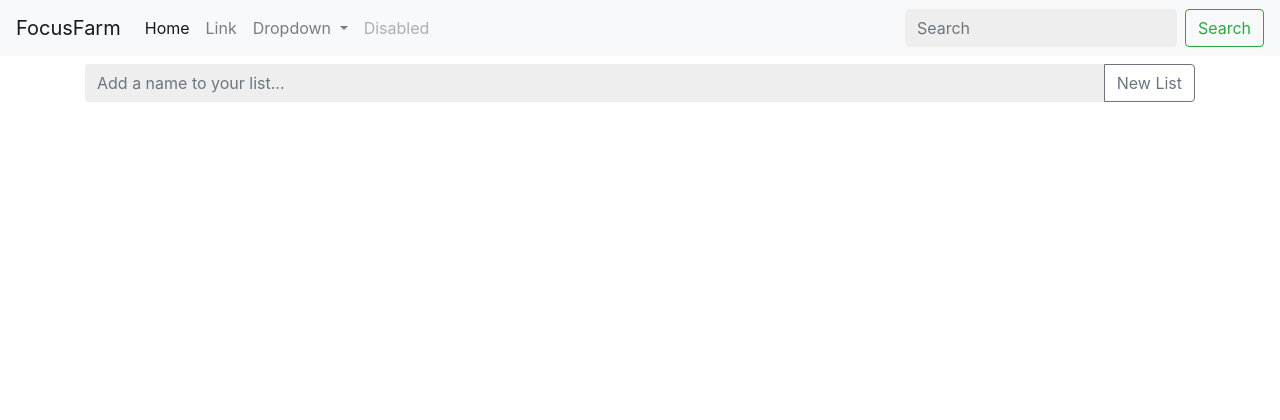
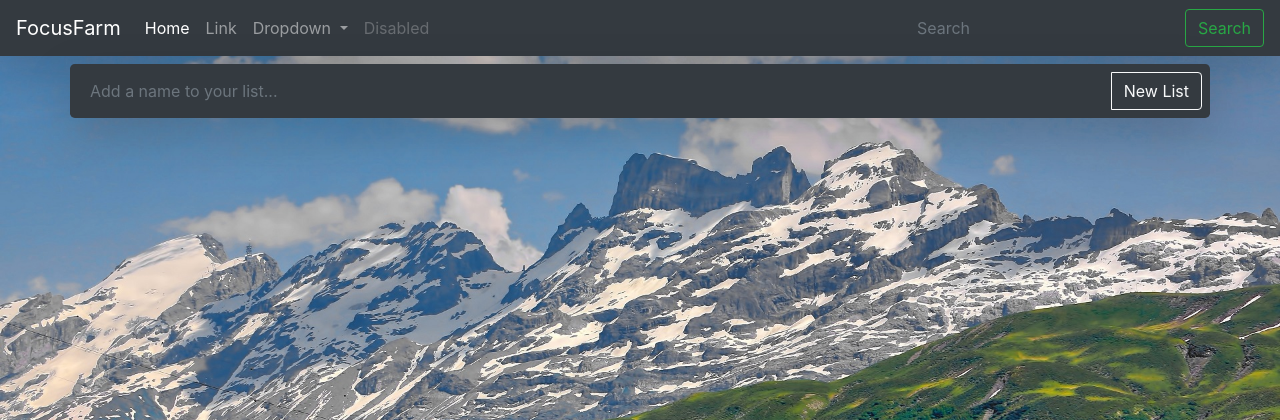
Before and after one commit to nckdhl/focusfarm-todolist, a PHP site: page / in a window 1280 px wide. Shown: the top 420 px of the page. Run offline with PHP 8.4, Linux system fonts and the light colour scheme.

Commit message:
Added background photo, list selector js  now working, dark theme added

```diff
--- a/css/globalstyles.css
+++ b/css/globalstyles.css
@@ -1,9 +1,36 @@
+#index-body {
+    background-image: url("/assets/images/alps-unsplash-unedited.jpg");
+    background-size: 100%;
+}
+
 #index-body input {
     border-top-style: hidden;
     border-right-style: hidden;
     border-left-style: hidden;
     border-bottom-style: hidden;
-    background-color: #eee;
+
+    background-color: transparent;
+    border: 0px;
+    /* outline: none; */
+    -webkit-box-shadow: none;
+    -moz-box-shadow: none;
+    box-shadow: none;
+    cursor:default;
+}
+
+#index-body input:focus {
+    border-top-style: hidden;
+    border-right-style: hidden;
+    border-left-style: hidden;
+    border-bottom-style: hidden;
+    color: white !important;
+    background-color: transparent !important;
+    border: 0px;
+    /* outline: none; */
+    -webkit-box-shadow: none;
+    -moz-box-shadow: none;
+    box-shadow: none;
+    cursor:default;
 }
 
 #index-body .no-outline:focus {
@@ -21,3 +48,18 @@
 .hash-tag {
     color: red;
 }
+
+#index-body select {
+    border-top-style: hidden;
+    border-right-style: hidden;
+    border-left-style: hidden;
+    border-bottom-style: hidden;
+
+    background-color: transparent;
+    border: 0px;
+    outline: none;
+    -webkit-box-shadow: none;
+    -moz-box-shadow: none;
+    box-shadow: none;
+    cursor:default;
+}
--- a/index.html
+++ b/index.html
@@ -14,8 +14,8 @@
     <script type="module" src="js/main.js" defer></script>
 </head>
 
-<body id="index-body">
-    <nav class="navbar navbar-expand-lg navbar-light bg-light">
+<body class="bg-secondary" id="index-body">
+    <nav class="navbar navbar-expand-lg navbar-dark shadow-lg bg-dark">
         <a class="navbar-brand" href="#">FocusFarm</a>
         <button class="navbar-toggler" type="button" data-toggle="collapse" data-target="#navbarSupportedContent"
             aria-controls="navbarSupportedContent" aria-expanded="false" aria-label="Toggle navigation">
@@ -52,15 +52,15 @@
             </form>
         </div>
     </nav>
-    <div class="container input-group mb-3 mt-2" id="new-list-button-group">
+    <div class="container input-group bg-dark shadow-lg mb-3 mt-2 rounded-lg p-2" id="new-list-button-group">
         <input type="text" id="new-list-input" class="form-control" placeholder="Add a name to your list..."
             aria-label="Recipient's username" aria-describedby="basic-addon2" required>
         <div class="input-group-append">
-            <button id="new-list-button" class="btn btn-outline-secondary" type="submit">New List</button>
+            <button id="new-list-button" class="btn btn-outline-light" type="submit">New List</button>
         </div>
     </div>
     <div class="container">
-        <div class="row" id="list-container">
+        <div class="row bg-dark shadow-lg rounded-lg" id="list-container">
         </div>
     </div>
 
--- a/js/components/list.js
+++ b/js/components/list.js
@@ -90,14 +90,14 @@ export default class List {
     createTitle() {
         let titleString = this.listTitle;
         let listTitle = document.createElement("h6");
-        listTitle.setAttribute("class", "list-title d-flex");
+        listTitle.setAttribute("class", "list-title d-flex text-light");
         listTitle.innerHTML = `${titleString} <span class="font-italic ml-auto">${this.dateCreated.toLocaleDateString("en-US")}</span>`;
         return listTitle;
     }
 
     createButton() {
         let addButton = document.createElement("button");
-        addButton.setAttribute("class", "mt-2 btn btn-outline-secondary btn-lg btn-block");
+        addButton.setAttribute("class", "mt-2 btn btn-outline-light btn-lg btn-block");
         addButton.innerText = "Add List Item";
         return addButton;
     }
--- a/js/components/listitem.js
+++ b/js/components/listitem.js
@@ -37,6 +37,7 @@ export default class ListItem {
 
     renderInput() {
         this.li.appendChild(this.input);
+        this.input.focus();
     }
 
     renderListItem() {
@@ -77,6 +78,7 @@ export default class ListItem {
         } else {
             this.removeListItem();
             this.renderInput();
+            this.input.focus();
             this.isInput = !this.isInput;
             console.log("second one");
         }
@@ -121,7 +123,7 @@ export default class ListItem {
 
     createLi() {
         let li = document.createElement("li");
-        li.setAttribute("class", "list-group-item d-flex");
+        li.setAttribute("class", "list-group-item d-flex bg-dark text-light");
         return li;
     }
 
--- a/js/components/listselector.js
+++ b/js/components/listselector.js
@@ -35,7 +35,7 @@ export default class ListSelector {
 
     createDiv() {
         let div = document.createElement("div");
-        div.setAttribute("class", "form-group col-3");
+        div.setAttribute("class", "form-group col-3 bg-secondary rounded-lg pt-0 pb-5 m-0 shadow-lg");
         return div;
     }
 
@@ -47,7 +47,7 @@ export default class ListSelector {
 
     createSelect(){
         let select = document.createElement("select");
-        select.setAttribute("class", "form-control");
+        select.setAttribute("class", "form-control h-100 pb-3 m-0");
         select.setAttribute("id", "list-selection-control");
         select.multiple = true;
         return select;
--- a/js/main.js
+++ b/js/main.js
@@ -14,6 +14,7 @@ window.addEventListener("load", function () {
 
     newListButton.addEventListener("click", function(event){
         event.preventDefault();
+        container.classList.add('p-3');
         let l = new List(container, newListNameInput.value);
         l.renderList();
         if (listCount === 0){
```
Also changed, not shown: assets/images/alps-unsplash-unedited.jpg (added), php/connectdb.php (added), php/index.php (added).
